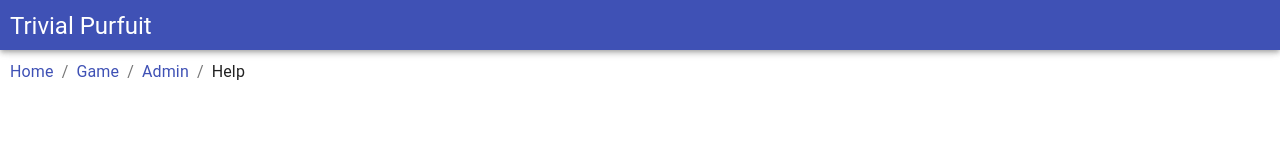
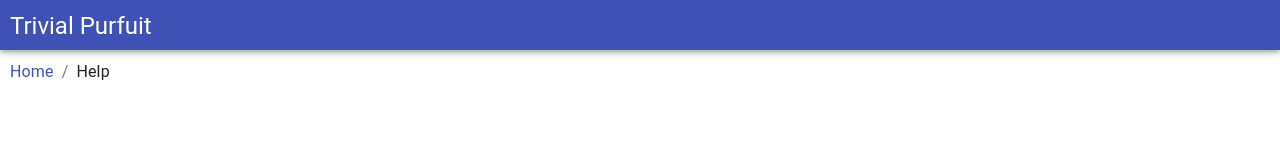
Before and after one commit to wbgoodwin/alpha-trivial-purfuit, a React (Create React App) app in the folder client/: page /help in a window 1280 px wide. Shown: the top 160 px of the page. Built offline with nearby package versions, Linux system fonts and the light colour scheme.

Commit message:
Remove links other than 'Home'

```diff
--- a/client/src/pages/Help/Help.js
+++ b/client/src/pages/Help/Help.js
@@ -46,35 +46,7 @@ const Help = () => {
               Home
             </RRDLink>
           </Link>
-          <Link style={{ cursor: "pointer" }} component="span">
-            <RRDLink
-              to="/game"
-              style={{ textDecoration: "none", color: "inherit" }}
-            >
-              Game
-            </RRDLink>
-          </Link>
-          <Link style={{ cursor: "pointer" }} component="span">
-            <RRDLink
-              to="/admin"
-              style={{ textDecoration: "none", color: "inherit" }}
-            >
-              Admin
-            </RRDLink>
-          </Link>
-
-          <Link
-            style={{ cursor: "pointer" }}
-            color="textPrimary"
-            aria-current="page"
-          >
-            <RRDLink
-              to="/help"
-              style={{ textDecoration: "none", color: "inherit" }}
-            >
-              Help
-            </RRDLink>
-          </Link>
+          <Typography color="textPrimary">Help</Typography>
         </Breadcrumbs>
       </Grid>
 
```
